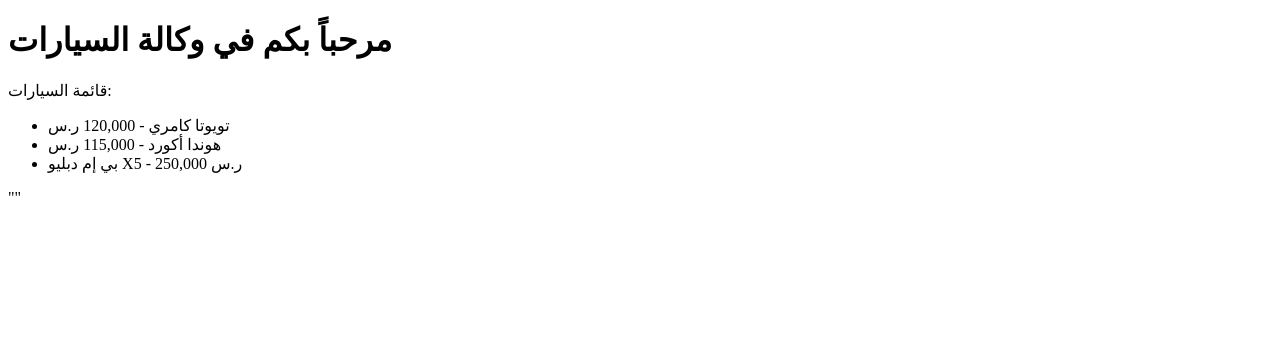
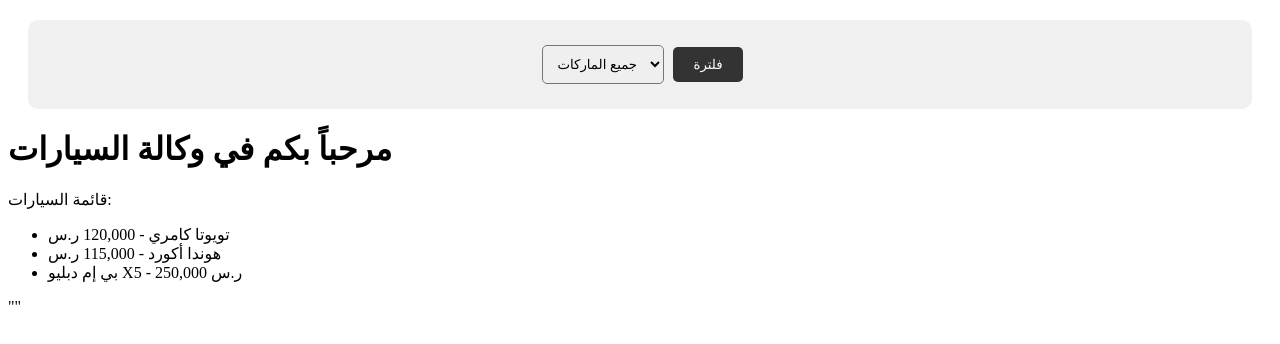
Before and after one commit to tasnimmas2003/car_dealership2, a plain HTML site: page index.html in a window 1280 px wide. Drawn offline with Linux system fonts and the light colour scheme.

Commit message:
CD-3: add filter by brand feature #in-progress

```diff
--- a/index.html
+++ b/index.html
@@ -3,6 +3,16 @@
 <head>
     <title>Car Dealership</title>
 </head>
+
+<div class="filter-bar" style="text-align: center; margin: 20px; padding: 20px; background: #f0f0f0; border-radius: 10px;">
+    <select id="brandFilter" style="padding: 10px; margin: 5px; border-radius: 5px;">
+        <option value="all">جميع الماركات</option>
+        <option value="toyota">تويوتا</option>
+        <option value="honda">هوندا</option>
+        <option value="bmw">بي إم دبليو</option>
+    </select>
+    <button onclick="filterCars()" style="padding: 10px 20px; background: #333; color: white; border: none; border-radius: 5px;">فلترة</button>
+</div>
 <body>
     <h1>مرحباً بكم في وكالة السيارات</h1>
     <p>قائمة السيارات:</p>
@@ -11,5 +21,24 @@
         <li>هوندا أكورد - 115,000 ر.س</li>
         <li>بي إم دبليو X5 - 250,000 ر.س</li>
     </ul>
+    <script>
+    function filterCars() {
+        var brand = document.getElementById('brandFilter').value;
+        var allCars = document.querySelectorAll('.car-card');
+
+        for(var i = 0; i < allCars.length; i++) {
+            var car = allCars[i];
+            if(brand === 'all') {
+                car.style.display = 'block';
+            } else {
+                if(car.getAttribute('data-brand') === brand) {
+                    car.style.display = 'block';
+                } else {
+                    car.style.display = 'none';
+                }
+            }
+        }
+    }
+</script>
 </body>
 </html>"<!-- Pull Request Test: CD-1 update -->"
```
